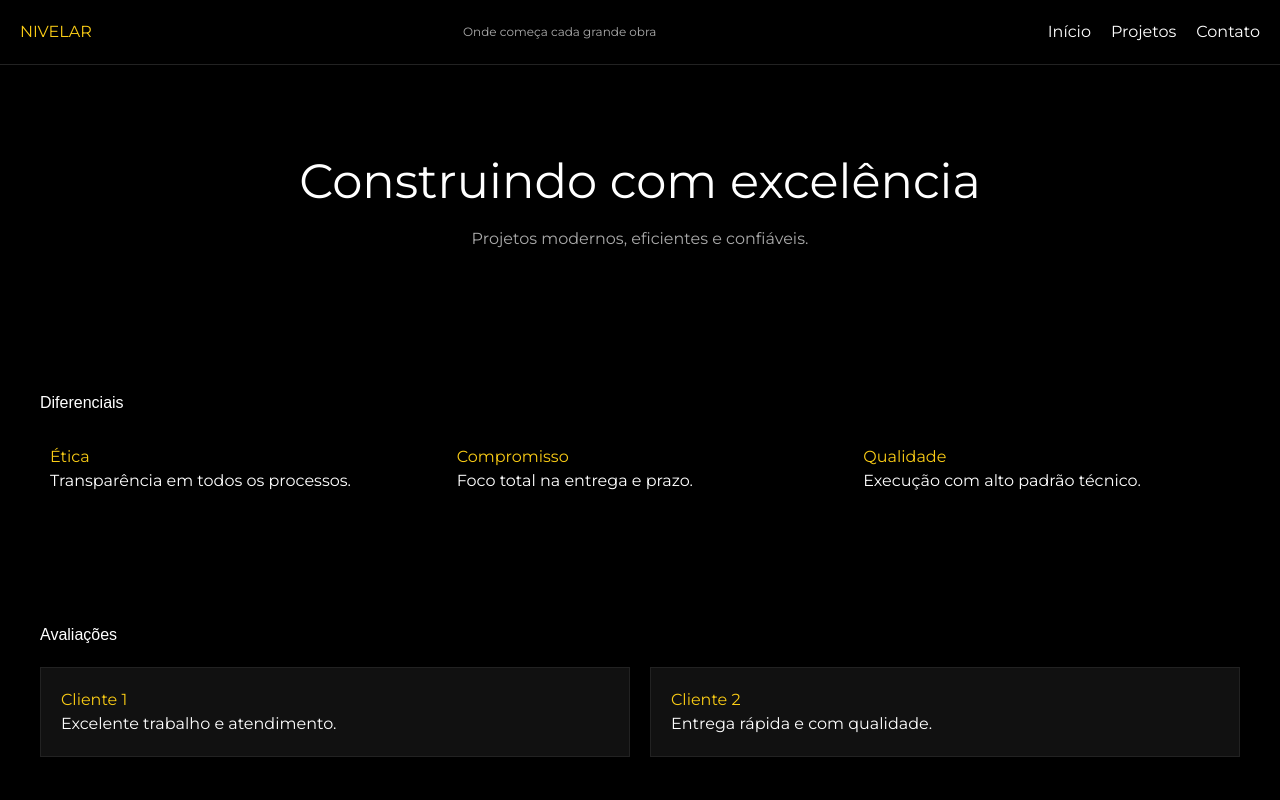
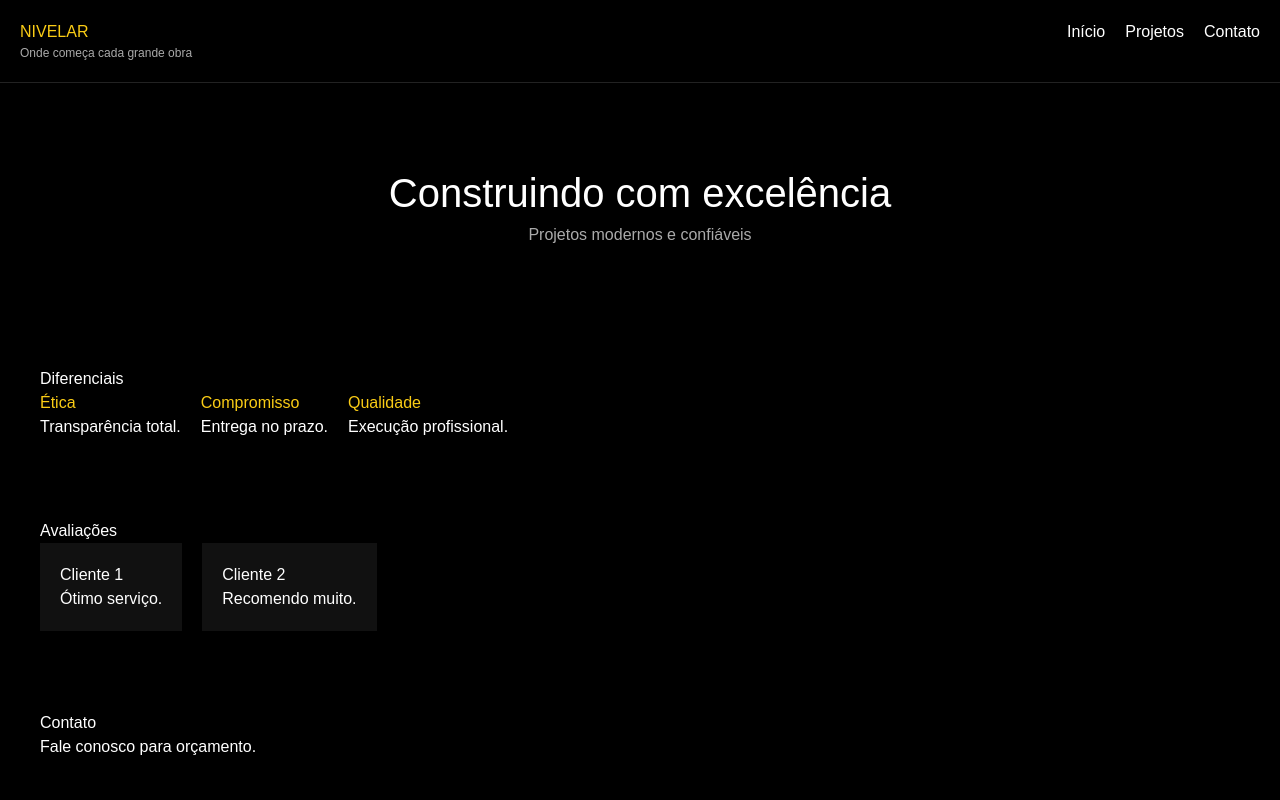
Before and after one commit to emanueldomingues/site-nivelar, a Next.js app: page / in a window 1280 px wide. Shown: the top 800 px of the page. Built offline with nearby package versions, Linux system fonts and the light colour scheme.

Commit message:
fix build sem styled jsx

```diff
--- a/app/page.tsx
+++ b/app/page.tsx
@@ -1,156 +1,84 @@
 export default function Home() {
   return (
-    <main>
+    <main style={{
+      background: "#000",
+      color: "#fff",
+      minHeight: "100vh",
+      fontFamily: "Arial, sans-serif"
+    }}>
+
       {/* HEADER */}
-      <header className="header">
-        <h1>NIVELAR</h1>
-        <p>Onde começa cada grande obra</p>
+      <header style={{
+        display: "flex",
+        justifyContent: "space-between",
+        padding: "20px",
+        borderBottom: "1px solid #222"
+      }}>
+        <div>
+          <h1 style={{ color: "#facc15", margin: 0 }}>NIVELAR</h1>
+          <p style={{ fontSize: "12px", color: "#aaa", margin: 0 }}>
+            Onde começa cada grande obra
+          </p>
+        </div>
+
         <nav>
-          <a href="#inicio">Início</a>
-          <a href="#projetos">Projetos</a>
-          <a href="#contato">Contato</a>
+          <a href="#" style={{ marginLeft: 20, color: "#fff" }}>Início</a>
+          <a href="#" style={{ marginLeft: 20, color: "#fff" }}>Projetos</a>
+          <a href="#" style={{ marginLeft: 20, color: "#fff" }}>Contato</a>
         </nav>
       </header>
 
       {/* HERO */}
-      <section className="hero" id="inicio">
-        <h1>Construindo com excelência</h1>
-        <p>Projetos modernos, eficientes e confiáveis.</p>
+      <section style={{ textAlign: "center", padding: "80px 20px" }}>
+        <h1 style={{ fontSize: "40px" }}>Construindo com excelência</h1>
+        <p style={{ color: "#aaa" }}>Projetos modernos e confiáveis</p>
       </section>
 
       {/* DIFERENCIAIS */}
-      <section>
+      <section style={{ padding: "40px" }}>
         <h2>Diferenciais</h2>
-        <div className="features">
-          <div className="feature">
-            <h3>Ética</h3>
-            <p>Transparência em todos os processos.</p>
+
+        <div style={{ display: "flex", gap: 20 }}>
+          <div>
+            <h3 style={{ color: "#facc15" }}>Ética</h3>
+            <p>Transparência total.</p>
           </div>
-          <div className="feature">
-            <h3>Compromisso</h3>
-            <p>Foco total na entrega e prazo.</p>
+
+          <div>
+            <h3 style={{ color: "#facc15" }}>Compromisso</h3>
+            <p>Entrega no prazo.</p>
           </div>
-          <div className="feature">
-            <h3>Qualidade</h3>
-            <p>Execução com alto padrão técnico.</p>
+
+          <div>
+            <h3 style={{ color: "#facc15" }}>Qualidade</h3>
+            <p>Execução profissional.</p>
           </div>
         </div>
       </section>
 
       {/* AVALIAÇÕES */}
-      <section>
+      <section style={{ padding: "40px" }}>
         <h2>Avaliações</h2>
-        <div className="cards">
-          <div className="card">
+
+        <div style={{ display: "flex", gap: 20 }}>
+          <div style={{ background: "#111", padding: 20 }}>
             <h3>Cliente 1</h3>
-            <p>Excelente trabalho e atendimento.</p>
+            <p>Ótimo serviço.</p>
           </div>
-          <div className="card">
+
+          <div style={{ background: "#111", padding: 20 }}>
             <h3>Cliente 2</h3>
-            <p>Entrega rápida e com qualidade.</p>
+            <p>Recomendo muito.</p>
           </div>
         </div>
       </section>
 
       {/* CONTATO */}
-      <section id="contato">
+      <section style={{ padding: "40px" }}>
         <h2>Contato</h2>
-        <p>Entre em contato para solicitar um orçamento.</p>
+        <p>Fale conosco para orçamento.</p>
       </section>
 
-      {/* CSS */}
-      <style jsx global>{`
-        body {
-          margin: 0;
-          font-family: Arial, sans-serif;
-          background: #000;
-          color: #fff;
-        }
-
-        .header {
-          display: flex;
-          justify-content: space-between;
-          align-items: center;
-          padding: 20px;
-          border-bottom: 1px solid #222;
-        }
-
-        .header h1 {
-          color: #facc15;
-          margin: 0;
-        }
-
-        .header p {
-          margin: 0;
-          font-size: 12px;
-          color: #aaa;
-        }
-
-        nav a {
-          margin-left: 20px;
-          text-decoration: none;
-          color: #fff;
-        }
-
-        .hero {
-          text-align: center;
-          padding: 80px 20px;
-        }
-
-        .hero h1 {
-          font-size: 48px;
-          margin-bottom: 10px;
-        }
-
-        .hero p {
-          color: #aaa;
-        }
-
-        section {
-          padding: 60px 40px;
-        }
-
-        h2 {
-          font-family: Arial, sans-serif;
-          margin-bottom: 20px;
-        }
-
-        /* DIFERENCIAIS */
-        .features {
-          display: flex;
-          gap: 20px;
-          flex-wrap: wrap;
-        }
-
-        .feature {
-          flex: 1;
-          min-width: 250px;
-          padding: 10px;
-        }
-
-        .feature h3 {
-          color: #facc15;
-        }
-
-        /* AVALIAÇÕES */
-        .cards {
-          display: flex;
-          gap: 20px;
-          flex-wrap: wrap;
-        }
-
-        .card {
-          background: #111;
-          padding: 20px;
-          flex: 1;
-          min-width: 250px;
-          border: 1px solid #222;
-        }
-
-        .card h3 {
-          color: #facc15;
-        }
-      `}</style>
     </main>
   );
 }
```
